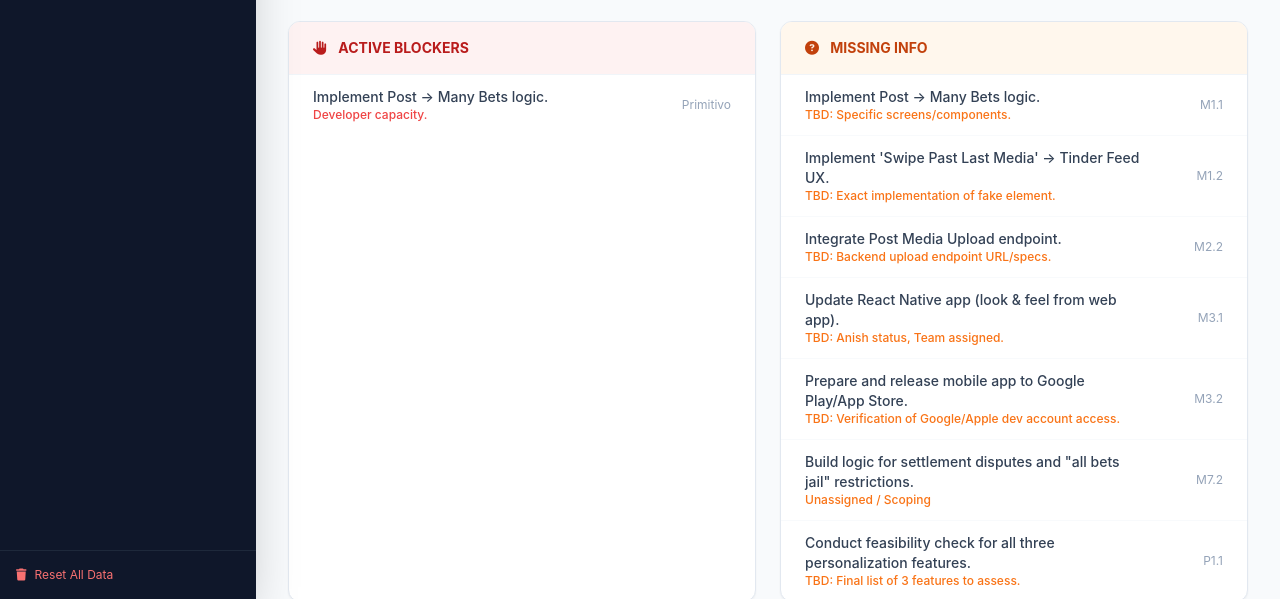
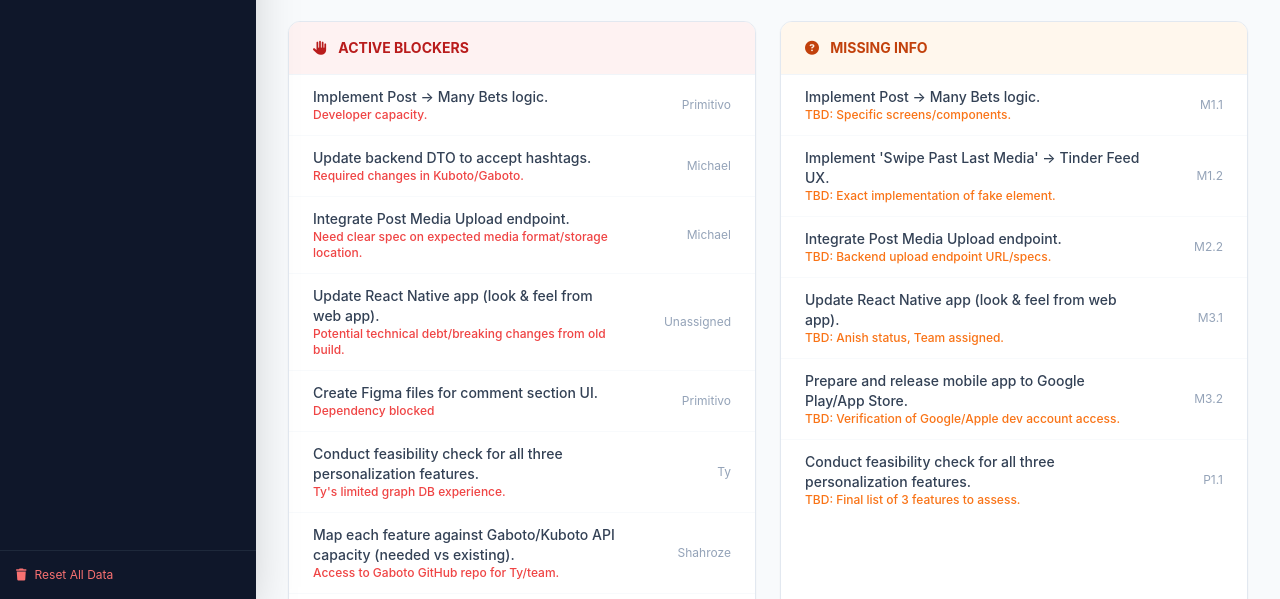
Before and after one commit to shehrozekhattak/allbets-pmo, a plain HTML site: page index.html in a window 1280 px wide. Shown: the part 201-800 px from the top of the page. Drawn offline with nearby package versions, Linux system fonts and the light colour scheme; no server answers.

Commit message:
Add task dependencies section and update health logic
Added a section for task dependencies and updated health calculation logic to include status and dependency checks.

```diff
--- a/index.html
+++ b/index.html
@@ -103,6 +103,15 @@
                             <tbody id="dashboard-missing-list"></tbody>
                         </table>
                     </div>
+                </div>
+
+                <div class="bg-white rounded-xl shadow-sm border border-slate-200 overflow-hidden">
+                    <div class="px-6 py-4 border-b border-slate-100 bg-purple-50 flex justify-between items-center">
+                        <h3 class="font-bold text-purple-700 text-sm uppercase"><i class="fa-solid fa-link mr-2"></i> Task Dependencies</h3>
+                    </div>
+                    <table class="w-full text-sm text-left">
+                        <tbody id="dashboard-dependencies-list"></tbody>
+                    </table>
                 </div>
 
                 <div class="grid grid-cols-1 lg:grid-cols-3 gap-6">
@@ -265,13 +274,14 @@
         }
     }
 
-    // Health calculation based on healthScore
+    // Health calculation based on status and dependencies
     function calculateHealth(task) {
-        const score = task.healthScore;
-        if (score.includes('BLOCKED')) return { label: 'BLOCKED', color: 'bg-red-100 text-red-700' };
-        if (score.includes('WAITING')) return { label: 'WAITING', color: 'bg-orange-100 text-orange-700' };
-        if (score.includes('TO DO')) return { label: 'TO DO', color: 'bg-gray-100 text-gray-500' };
-        return { label: 'ON TRACK', color: 'bg-blue-50 text-blue-600' };
+        if (task.dependencyHealth === '⛔ BLOCKED') return { label: 'BLOCKED', color: 'bg-red-100 text-red-700' };
+        if (task.status === 'Done') return { label: 'DONE', color: 'bg-green-100 text-green-700' };
+        if (task.status === 'Blocked') return { label: 'BLOCKED', color: 'bg-red-100 text-red-700' };
+        if (task.status === 'Not Started') return { label: 'TO DO', color: 'bg-gray-100 text-gray-500' };
+        if (task.status === 'In Progress') return { label: 'ON TRACK', color: 'bg-blue-50 text-blue-600' };
+        return { label: 'UNKNOWN', color: 'bg-gray-100 text-gray-500' };
     }
 
     function renderAll() {
@@ -283,7 +293,7 @@
     function renderStats() {
         const total = tasks.length;
         const critical = tasks.filter(t => t.priority && t.priority.includes('P1') && t.status !== 'Done').length;
-        const blocked = tasks.filter(t => t.status === 'Blocked').length;
+        const blocked = tasks.filter(t => t.status === 'Blocked' || t.dependencyHealth === '⛔ BLOCKED').length;
         const done = tasks.filter(t => t.status === 'Done').length;
 
         const upcoming = tasks
@@ -309,14 +319,40 @@
     function renderLists() {
         const dashBlocker = document.getElementById('dashboard-blocker-list');
         dashBlocker.innerHTML = '';
-        tasks.filter(t => t.status === 'Blocked').forEach(t => {
-            dashBlocker.innerHTML += `<tr class="border-b border-slate-50 last:border-0"><td class="px-6 py-3 font-medium text-slate-700">${t.name} <span class="block text-xs text-red-500">${t.risksBlockers || 'No detail'}</span></td><td class="px-6 py-3 text-right text-xs text-slate-400">${t.owner}</td></tr>`;
+        tasks.filter(t => t.status === 'Blocked' || t.dependencyHealth === '⛔ BLOCKED').forEach(t => {
+            let detail = t.risksBlockers;
+            if (!detail) {
+                if (t.status === 'Blocked' && t.dependencyHealth === '⛔ BLOCKED') {
+                    detail = 'Status and dependency blocked';
+                } else if (t.status === 'Blocked') {
+                    detail = 'Status blocked';
+                } else if (t.dependencyHealth === '⛔ BLOCKED') {
+                    detail = 'Dependency blocked';
+                } else {
+                    detail = 'No detail';
+                }
+            }
+            dashBlocker.innerHTML += `<tr class="border-b border-slate-50 last:border-0"><td class="px-6 py-3 font-medium text-slate-700">${t.name} <span class="block text-xs text-red-500">${detail}</span></td><td class="px-6 py-3 text-right text-xs text-slate-400">${t.owner}</td></tr>`;
         });
 
         const dashMissing = document.getElementById('dashboard-missing-list');
         dashMissing.innerHTML = '';
-        tasks.filter(t => t.owner === 'Unassigned' || (t.status !== 'Done' && t.missingInfo)).forEach(t => {
-            dashMissing.innerHTML += `<tr class="border-b border-slate-50 last:border-0"><td class="px-6 py-3 font-medium text-slate-700">${t.name} <span class="block text-xs text-orange-500">${t.missingInfo || 'Unassigned / Scoping'}</span></td><td class="px-6 py-3 text-right text-xs text-slate-400">${t.id}</td></tr>`;
+        tasks.filter(t => t.status !== 'Done' && t.missingInfo && t.missingInfo.trim() !== '').forEach(t => {
+            dashMissing.innerHTML += `<tr class="border-b border-slate-50 last:border-0"><td class="px-6 py-3 font-medium text-slate-700">${t.name} <span class="block text-xs text-orange-500">${t.missingInfo}</span></td><td class="px-6 py-3 text-right text-xs text-slate-400">${t.id}</td></tr>`;
+        });
+
+        const taskMap = {};
+        tasks.forEach(t => taskMap[t.id] = t.name);
+
+        const dashDeps = document.getElementById('dashboard-dependencies-list');
+        dashDeps.innerHTML = '';
+        tasks.filter(t => t.dependencies && t.dependencies !== 'N/A' && t.dependencies.trim() !== '').forEach(t => {
+            const depNames = t.dependencies.split(',').map(d => {
+                const id = d.trim();
+                const name = taskMap[id];
+                return name ? `${id}: ${name}` : id;
+            }).join(', ');
+            dashDeps.innerHTML += `<tr class="border-b border-slate-50 last:border-0"><td class="px-6 py-3 font-medium text-slate-700">${t.id}</td><td class="px-6 py-3 text-slate-700">${t.name}</td><td class="px-6 py-3 text-xs text-slate-400">${depNames}</td></tr>`;
         });
 
         const masterBody = document.getElementById('master-list-body');
```
